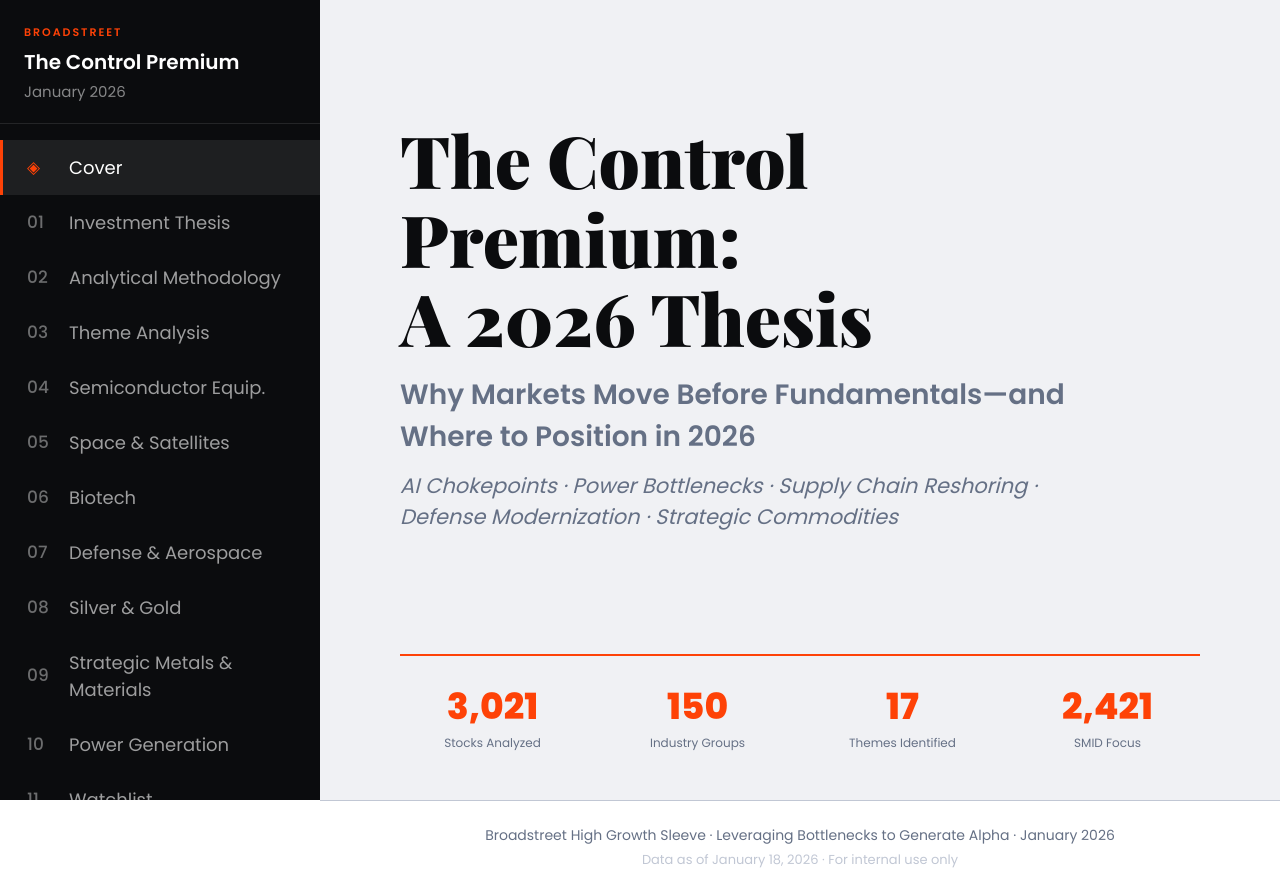
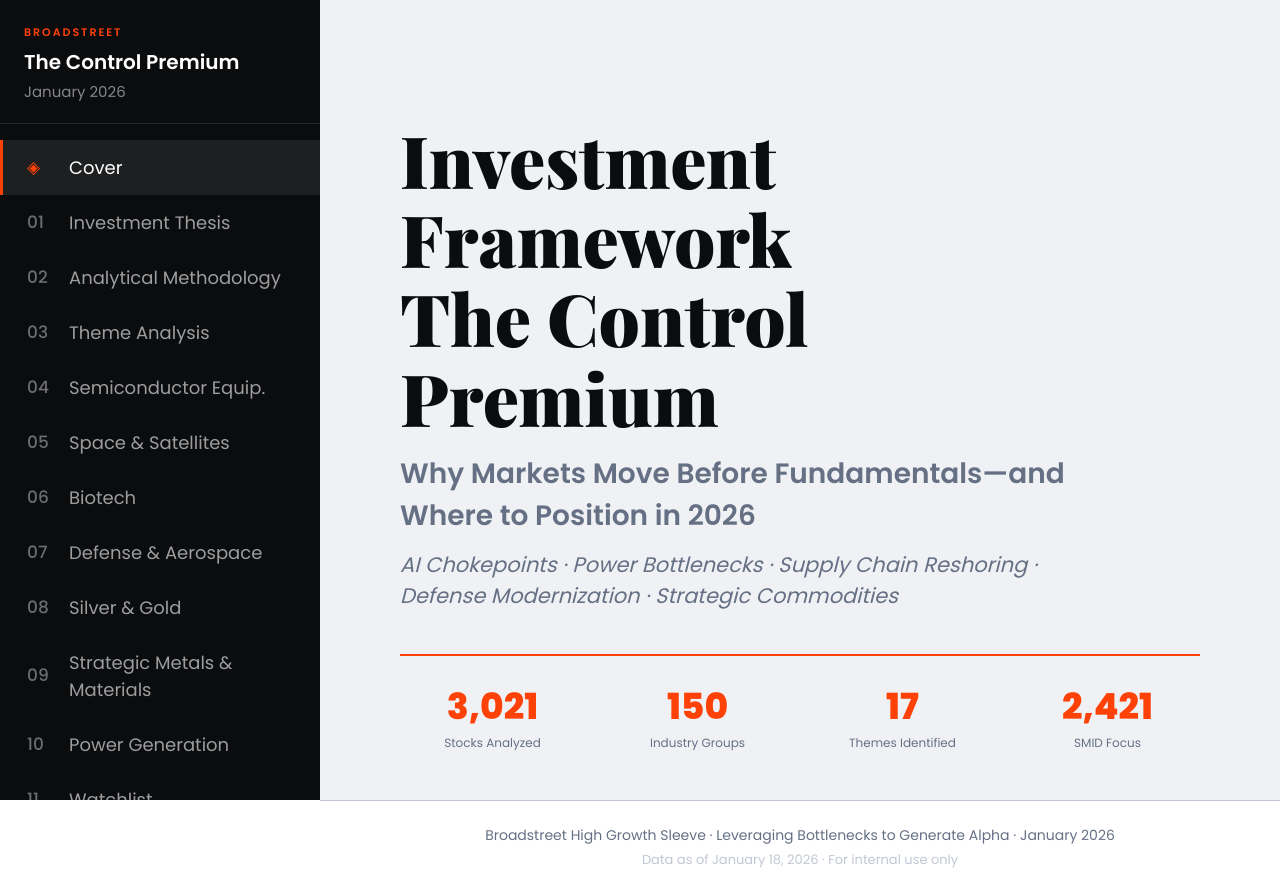
Before and after one commit to jessica-learns/2026_Investment_Outlook, a Next.js app: page / in a window 1280 px wide. Built offline with nearby package versions, Linux system fonts and the light colour scheme.

Commit message:
Update title in AIMarketThemesReportV8 component

```diff
--- a/components/AIMarketThemesReportV8.jsx
+++ b/components/AIMarketThemesReportV8.jsx
@@ -664,7 +664,7 @@ export default function AIMarketThemesReportV8() {
       {/* Main content area - flex grow to push stats to bottom */}
       <div style={{ flex: 1, padding: '0 80px' }}>
         <div style={{ maxWidth: '720px' }}>
-          <h1 style={s.coverTitle}>The Control Premium:<br />A 2026 Thesis</h1>
+          <h1 style={s.coverTitle}>Investment Framework<br />The Control Premium</h1>
           <p style={{ color: p.neutral, fontFamily: "'Poppins', sans-serif", fontSize: '28px', fontWeight: 600, lineHeight: 1.5, marginBottom: '12px' }}>Why Markets Move Before Fundamentals—and Where to Position in 2026</p>
           <p style={{ color: p.neutral, fontSize: '21px', fontStyle: 'italic' }}>AI Chokepoints · Power Bottlenecks · Supply Chain Reshoring · Defense Modernization · Strategic Commodities</p>
         </div>
```
